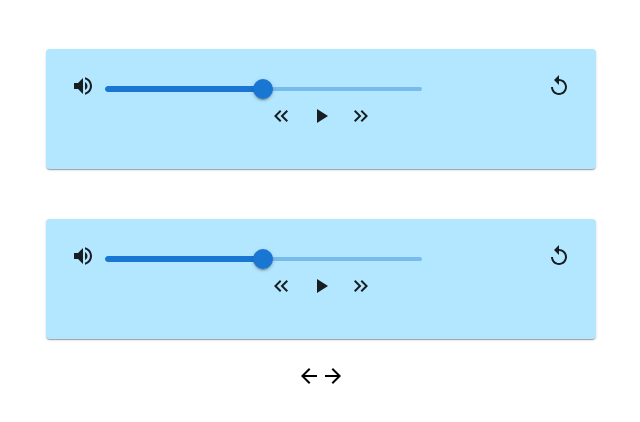
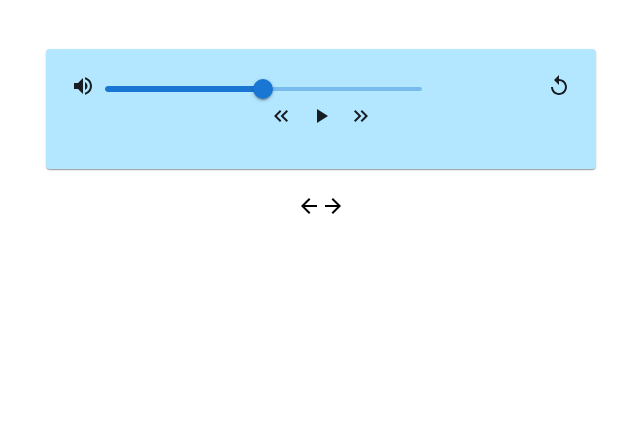
Before and after one commit to lascau/AudioPlayerApp, a React (Create React App) app: page / in a window 1280 px wide. Shown: the top 422 px of the page, without its empty margins (319-959 px from the left). Built offline with nearby package versions, Linux system fonts and the light colour scheme.

Commit message:
cleaning

```diff
--- a/src/App.js
+++ b/src/App.js
@@ -1,12 +1,10 @@
 import React from "react";
-import { MusicPlayer } from "./components/MusicPlayer";
 import Box from "@mui/material/Box";
 import { PlayList } from "./components/PlayList";
 
 const App = () => {
     const _songsUrl = [
-        "https://v16-webapp.tiktok.com/4a145695ffcf770575fe20372396832b/62cdc48e/video/tos/alisg/tos-alisg-pve-0037c001/2d4bda7807844e668593e6d5b63c7e6d/?a=1988&ch=0&cr=0&dr=0&lr=tiktok_m&cd=0%7C0%7C1%7C0&cv=1&br=4486&bt=2243&btag=80000&cs=0&ds=3&ft=eXd.6HnMMyq8Zcv9Xwe2NMlwyl7Gb&mime_type=video_mp4&qs=0&rc=NjQzNjg1NWQ6aTo8ZGVoaEBpand1NTk6Znl0ZTMzODczNEAyYi0uMmEzNjAxNmFhX14yYSNhbHJkcjRnYy1gLS1kMS1zcw%3D%3D&l=20220712125918010217086139073B4C0B",
-        "https://v16-webapp.tiktok.com/4a145695ffcf770575fe20372396832b/62cdc48e/video/tos/alisg/tos-alisg-pve-0037c001/2d4bda7807844e668593e6d5b63c7e6d/?a=1988&ch=0&cr=0&dr=0&lr=tiktok_m&cd=0%7C0%7C1%7C0&cv=1&br=4486&bt=2243&btag=80000&cs=0&ds=3&ft=eXd.6HnMMyq8Zcv9Xwe2NMlwyl7Gb&mime_type=video_mp4&qs=0&rc=NjQzNjg1NWQ6aTo8ZGVoaEBpand1NTk6Znl0ZTMzODczNEAyYi0uMmEzNjAxNmFhX14yYSNhbHJkcjRnYy1gLS1kMS1zcw%3D%3D&l=20220712125918010217086139073B4C0B",
+        "https://v16-webapp.tiktok.com/53a6bd27bee5164c402a44652f8ca23b/62ce05fe/video/tos/maliva/tos-maliva-ve-0068c799-us/050d9f9f6f354408985c2cce74efdc82/?a=1988&ch=0&cr=0&dr=0&lr=tiktok_m&cd=0%7C0%7C1%7C0&cv=1&br=3054&bt=1527&btag=80000&cs=0&ds=3&ft=eXd.6HnMMyq8ZzwxXwe2NeSeyl7Gb&mime_type=video_mp4&qs=0&rc=NDQ7NmY1NzppMzRoNDc1ZEBpam5yPGc6ZjNmZTMzZzczNEBiYmAuLy00NmMxMGMtMDAuYSM0amBvcjQwajNgLS1kMS9zcw%3D%3D&l=202207121738280101901851590E5F1CBF",
     ];
 
     return (
@@ -17,7 +15,7 @@ const App = () => {
                 alignItems="center"
                 flexDirection="column"
             >
-                <PlayList songsUrl={_songsUrl} />
+                <PlayList songs={_songsUrl} />
             </Box>
         </div>
     );
--- a/src/components/PlayList.js
+++ b/src/components/PlayList.js
@@ -1,53 +1,39 @@
-import React, { useState, useRef, forwardRef } from "react";
-import { Grid, Stack, Box } from "@mui/material";
+import React, { useState } from "react";
+import { Grid } from "@mui/material";
 import { MusicPlayer } from "./MusicPlayer";
 import ArrowBackIcon from "@mui/icons-material/ArrowBack";
 import ArrowForwardIcon from "@mui/icons-material/ArrowForward";
 
-export const PlayList = (props) => {
+export const PlayList = ({ songs }) => {
     const [currentSongPlayed, setCurrentSongPlayed] = useState(0);
-    const refs = useRef();
-    refs.current = [];
-    console.log(refs);
 
     const changeToPrevSong = () => {
-        {
-            console.log(refs.current);
-        }
         // stop the current song
 
         // move to previous one
         setCurrentSongPlayed(currentSongPlayed - 1);
 
+        if (currentSongPlayed === -1) {
+            setCurrentSongPlayed(songs.length - 1);
+        }
         // play the song of the current one
         console.log(currentSongPlayed);
     };
 
     const changeToNextSong = () => {
-        {
-            console.log(refs.current);
-        }
         // stop the current song
 
         // move to the next one
-        setCurrentSongPlayed(currentSongPlayed + 1);
+        setCurrentSongPlayed((currentSongPlayed + 1) % songs.length);
 
         // play the song of the current one
         //this.ref.stopAudio();
         console.log(currentSongPlayed);
     };
 
-    const addToRefs = (el) => {
-        if (el && !refs.current.includes(el)) {
-            refs.current.push(el);
-        }
-    };
-
     return (
         <Grid display="flex" alignItems="center" flexDirection="column">
-            {props.songsUrl.map((songUrl, index) => (
-                <MusicPlayer key={`song-${index}`} musicUrl={songUrl} />
-            ))}
+            <MusicPlayer musicUrl={songs[currentSongPlayed]} />
             <div>
                 <ArrowBackIcon onClick={changeToPrevSong} />
                 <ArrowForwardIcon onClick={changeToNextSong} />
```
Also changed, not shown: src/components/MusicPlayer.js (+9 -9 lines).
